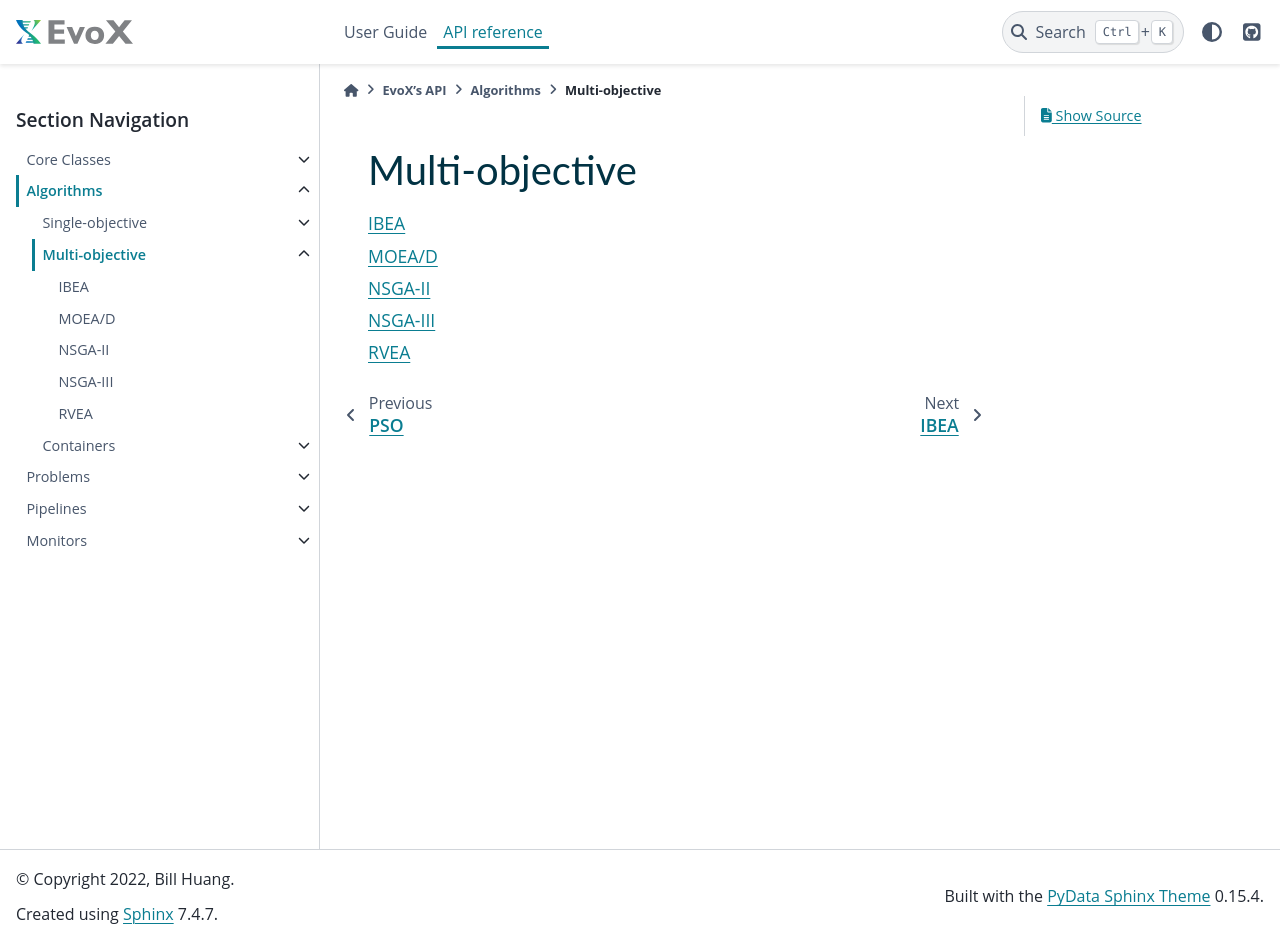
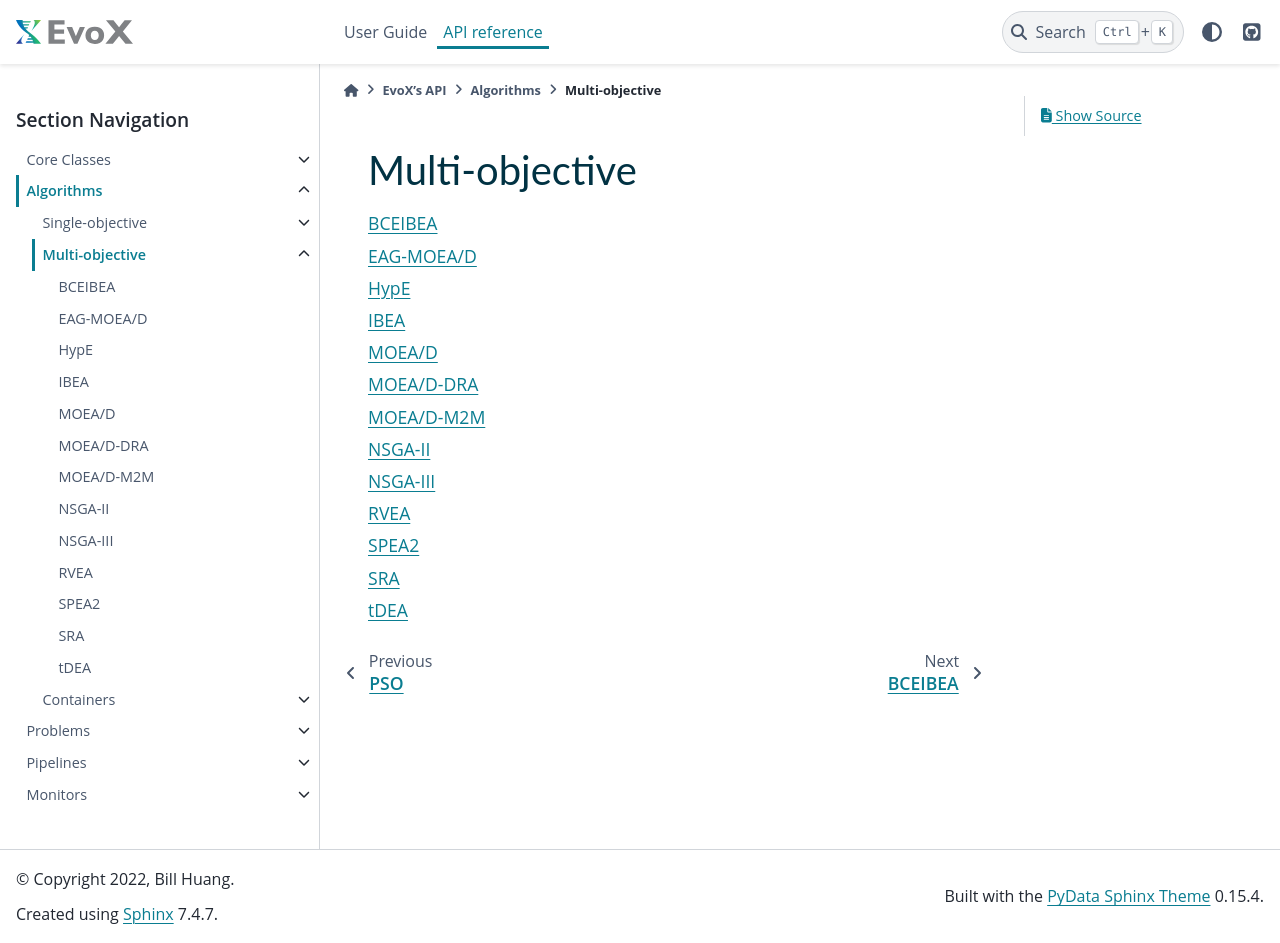
Before and after one commit to EMI-Group/evox, a Sphinx documentation site: the page built from docs/source/api/algorithms/mo/index.rst, in a window 1280 px wide and 943 px high. Built offline with Sphinx 7.4.7 and the PyData theme 0.15.4, drawn with Linux system fonts in a browser that asks for light colours.

Commit message:
add docs

```diff
--- /dev/null
+++ b/docs/source/api/algorithms/mo/bce_ibea.rst
@@ -0,0 +1,6 @@
+=======
+BCEIBEA
+=======
+
+.. autoclass:: evox.algorithms.BCEIBEA
+    :members:
--- /dev/null
+++ b/docs/source/api/algorithms/mo/eagmoead.rst
@@ -0,0 +1,6 @@
+==========
+EAG-MOEA/D
+==========
+
+.. autoclass:: evox.algorithms.EAGMOEAD
+    :members:
--- /dev/null
+++ b/docs/source/api/algorithms/mo/hype.rst
@@ -0,0 +1,6 @@
+=====
+HypE
+=====
+
+.. autoclass:: evox.algorithms.HypE
+    :members:
--- a/docs/source/api/algorithms/mo/index.rst
+++ b/docs/source/api/algorithms/mo/index.rst
@@ -5,8 +5,16 @@ Multi-objective
 .. toctree::
     :maxdepth: 1
 
+    bce_ibea
+    eagmoead
+    hype
     ibea
     moead
+    moeaddra
+    moeadm2m
     nsga2
     nsga3
     rvea
+    spea2
+    sra
+    tdea
--- /dev/null
+++ b/docs/source/api/algorithms/mo/moeaddra.rst
@@ -0,0 +1,6 @@
+==========
+MOEA/D-DRA
+==========
+
+.. autoclass:: evox.algorithms.MOEADDRA
+    :members:
--- /dev/null
+++ b/docs/source/api/algorithms/mo/moeadm2m.rst
@@ -0,0 +1,6 @@
+==========
+MOEA/D-M2M
+==========
+
+.. autoclass:: evox.algorithms.MOEADM2M
+    :members:
--- /dev/null
+++ b/docs/source/api/algorithms/mo/spea2.rst
@@ -0,0 +1,6 @@
+=====
+SPEA2
+=====
+
+.. autoclass:: evox.algorithms.SPEA2
+    :members:
--- /dev/null
+++ b/docs/source/api/algorithms/mo/sra.rst
@@ -0,0 +1,6 @@
+===
+SRA
+===
+
+.. autoclass:: evox.algorithms.SRA
+    :members:
--- /dev/null
+++ b/docs/source/api/algorithms/mo/tdea.rst
@@ -0,0 +1,6 @@
+====
+tDEA
+====
+
+.. autoclass:: evox.algorithms.tDEA
+    :members:
--- a/docs/source/api/problems/classic/dtlz.rst
+++ b/docs/source/api/problems/classic/dtlz.rst
@@ -25,9 +25,3 @@ DTLZ Family
 
 .. autoclass:: evox.problems.classic.DTLZ7
     :members:
-
-.. autoclass:: evox.problems.classic.DTLZ8
-    :members:
-
-.. autoclass:: evox.problems.classic.DTLZ9
-    :members:
```
